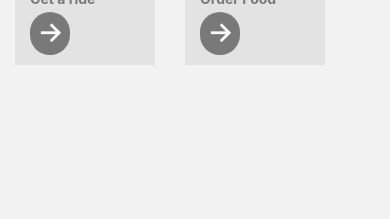
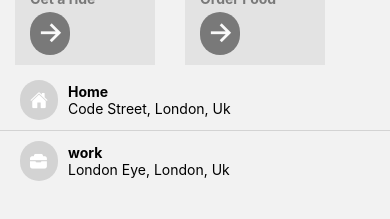
Before and after one commit to Deckason/Uber, a React Native app: screen /NavigateCard in a window 390 px wide. Shown: the part 245-464 px from the top of the page. Built offline with nearby package versions, Linux system fonts and the light colour scheme; no server answers.

Commit message:
Implemented the Favorite nav component and also displaying the favoriteNavOptions in the map screen also, added two buttons Rides and Eats respectively. The Rises button takes us to the RideOptionCard now. Would be working on the RideOptionCard next.

```diff
--- a/App.js
+++ b/App.js
@@ -1,13 +1,11 @@
 import { StatusBar } from 'expo-status-bar';
-import { SafeAreaView, StyleSheet, Text, View } from 'react-native';
+import { SafeAreaView, StyleSheet, Platform, KeyboardAvoidingView } from 'react-native';
 import HomeScreen from './screens/HomeScreen';
 import 'react-native-gesture-handler';
 import { SafeAreaProvider } from 'react-native-safe-area-context';
 import { NavigationContainer } from '@react-navigation/native';
 import { createStackNavigator } from '@react-navigation/stack';
 import MapScreen from './screens/MapScreen';
-import { useEffect } from 'react';
-// import { GOOGLE_MAP_API_KEY } from "@env";
 
 
 export default function App() {
@@ -19,8 +17,13 @@ export default function App() {
         barStyle="light-content"
         translucent={false}
       />
-      <NavigationContainer style={styles.appContainer}>
+      <NavigationContainer>
         <SafeAreaProvider>
+          <KeyboardAvoidingView
+            style={{flex: 1}}
+            behavior={Platform.OS === "ios" ? 'padding' : "height"}
+            keyboardVerticalOffset={Platform.OS === "ios" ? 100: 0}
+            >
             <Stack.Navigator>
               <Stack.Screen name="HomeScreen" component={HomeScreen}
                 options={{
@@ -33,13 +36,10 @@ export default function App() {
                 }}
               />
             </Stack.Navigator>
+          </KeyboardAvoidingView>
         </SafeAreaProvider>
       </NavigationContainer>
   </>);
 }
 
-const styles = StyleSheet.create({
-  appContainer: {
-    backgroundColor: "#fff"
-  }
-});
+const styles = StyleSheet.create({});
--- /dev/null
+++ b/components/FavoriteNavOptions.js
@@ -0,0 +1,61 @@
+import { StyleSheet, Text, View, FlatList, TouchableOpacity } from 'react-native'
+import React from 'react'
+import { Icon } from 'react-native-elements'
+
+const data = [
+    {
+        id: 1,
+        icon: "home",
+        location: "Home",
+        destination: "Code Street, London, Uk"
+    },
+    {
+        id: 2,
+        icon: "briefcase",
+        location: "work",
+        destination: "London Eye, London, Uk"
+    },
+]
+
+const FavoriteNavOptions = () => {
+  return (
+    <FlatList
+        style={{marginTop: 5}}
+        data={data}
+        keyExtractor={(item)=>item.id}
+        ItemSeparatorComponent={()=><View style={{backgroundColor: "lightgray", height: 0.5}} />}
+        renderItem={({item: {icon, location, destination}})=>(
+           <TouchableOpacity style={styles.container}>
+            <Icon
+                style={styles.icon}
+                name={icon}
+                type="ionicon"
+                color={"white"}
+                size={18}
+            />
+            <View>
+                <Text style={{fontWeight: "bold"}}>{location}</Text>
+                <Text>{destination}</Text>
+            </View>
+           </TouchableOpacity>
+        )}
+    />
+  )
+}
+
+export default FavoriteNavOptions
+
+const styles = StyleSheet.create({
+    container: {
+        flexDirection: "row",
+        alignItems: "center",
+        paddingHorizontal: 20,
+        paddingVertical: 10,
+        gap: 10,
+    },
+    icon: {
+        backgroundColor: "lightgray",
+        padding: 10,
+        borderRadius: 20
+    }
+})
--- a/components/NavigateCard.js
+++ b/components/NavigateCard.js
@@ -1,8 +1,10 @@
-import { StyleSheet, Text, View, SafeAreaView, ScrollView } from 'react-native'
+import { StyleSheet, Text, View, SafeAreaView, TouchableOpacity } from 'react-native'
 import React from 'react'
 import { GooglePlacesAutocomplete } from 'react-native-google-places-autocomplete';
 import { navStore } from '../store/navStore';
 import { useNavigation } from '@react-navigation/native';
+import FavoriteNavOptions from './FavoriteNavOptions';
+import { Icon } from 'react-native-elements';
 
 const NavigateCard = () => {
     const {updateDestination} = navStore()
@@ -34,6 +36,29 @@ const NavigateCard = () => {
                     // types: '(cities)' // default: 'geocode'
                 }}
             />
+            <FavoriteNavOptions />
+        </View>
+        <View style={styles.ridesAndEatries}>
+            <TouchableOpacity style={[styles.bottomIcons, styles.rides]}
+                onPress={()=>navigation.navigate("RideOptionsCard")}
+            >
+                <Icon
+                    name='car'
+                    type="font-awesome"
+                    color={"white"}
+                    size={16}
+                />
+                <Text style={styles.ridesCaption}>Rides</Text>
+            </TouchableOpacity>
+            <TouchableOpacity style={[styles.bottomIcons, styles.eats]}>
+                <Icon
+                    name='fast-food-outline'
+                    type="ionicon"
+                    color={"black"}
+                    size={16}
+                />
+                <Text style={styles.eatsCaption}>Eats</Text>
+            </TouchableOpacity>
         </View>
     </SafeAreaView>
   )
@@ -72,4 +97,32 @@ const styles = StyleSheet.create({
         borderTopColor: "lightgray",
 
     },
+    ridesAndEatries: {
+        flexDirection: "row",
+        justifyContent: "space-evenly",
+        backgroundColor: "white",
+        borderTopColor: "lightgray",
+        marginTop: "auto",
+        paddingBottom: 5,
+    },
+    bottomIcons: {
+        flexDirection: 'row',
+        justifyContent: "space-between",
+        width: 90,
+        paddingHorizontal: 10,
+        paddingVertical: 8,
+        borderRadius: 50,
+    },
+    rides: {
+        backgroundColor: "black",
+    },
+    ridesCaption: {
+        color: "white",
+    },
+    eats: {
+        backgroundColor: "white",
+    },
+    eatsCaption: {
+        color: "black"
+    },
 })
--- a/screens/HomeScreen.js
+++ b/screens/HomeScreen.js
@@ -3,6 +3,7 @@ import { Image, SafeAreaView, StyleSheet, Text, View } from 'react-native'
 import NavOptions from '../components/NavOptions'
 import { GooglePlacesAutocomplete } from 'react-native-google-places-autocomplete';
 import { navStore } from '../store/navStore';
+import FavoriteNavOptions from '../components/FavoriteNavOptions';
 
 const HomeScreen = () => {
   const {updateOrigin, updateDestination} = navStore()
@@ -44,6 +45,7 @@ const HomeScreen = () => {
         />
       </View>
       <NavOptions />
+      <FavoriteNavOptions />
     </SafeAreaView>
   )
 }
```
Lines whose indentation alone changed are shown as unchanged.
